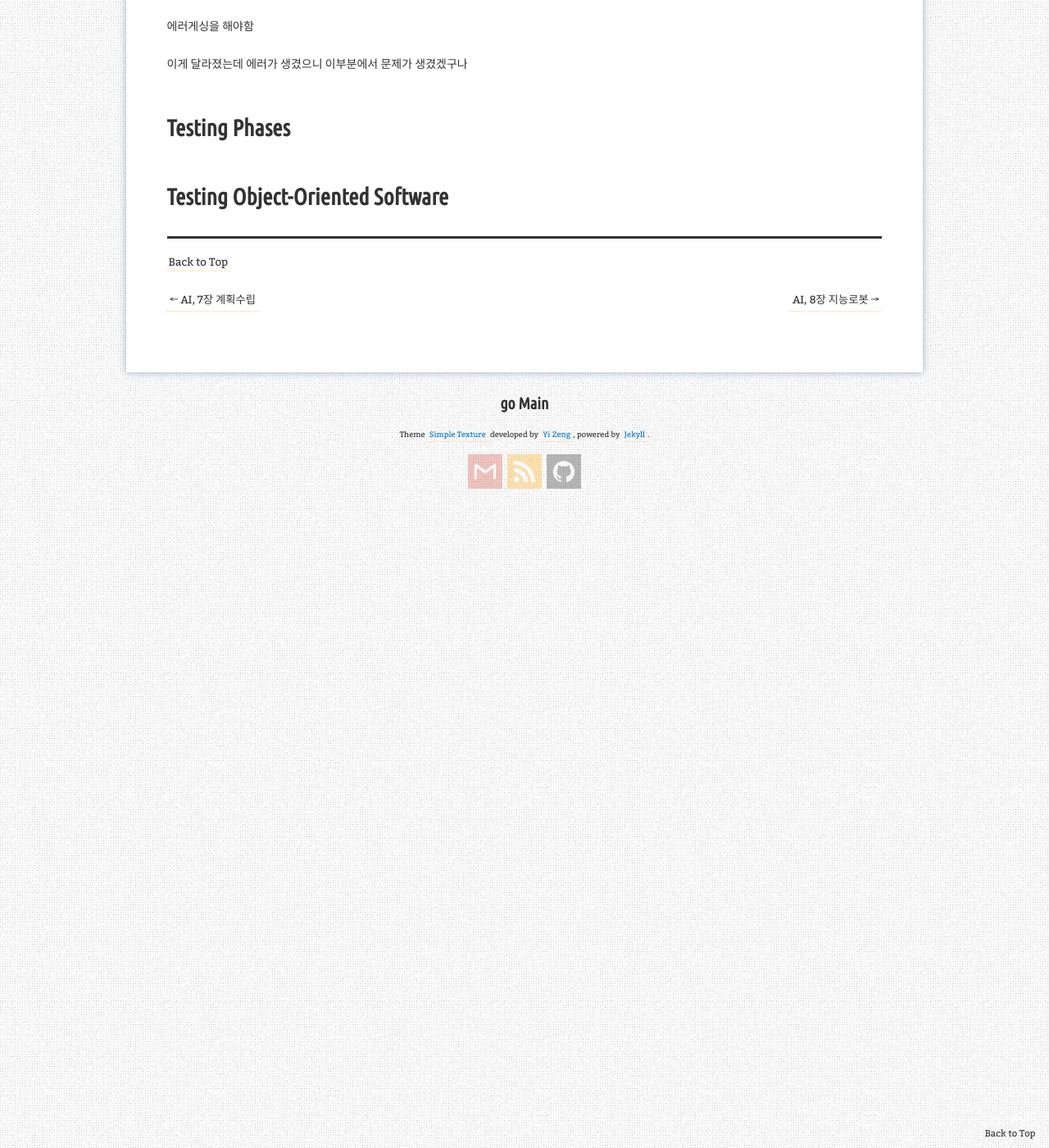
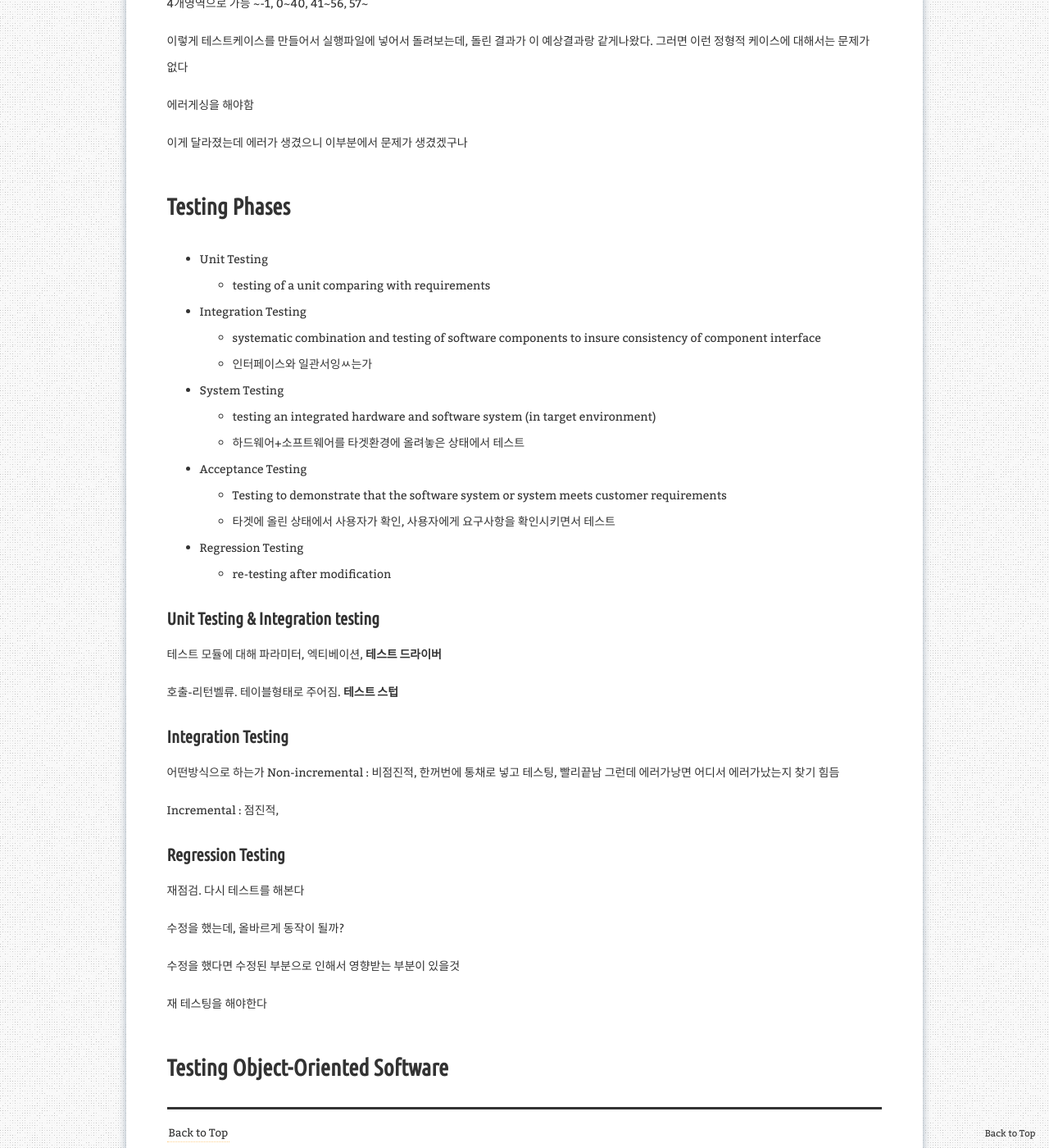
Before and after one commit to aristohyun/aristohyun.github.io, a Jekyll site: the page built from _posts/2021-11-22-SE_08.md, in a window 1280 px wide and 1400 px high, scrolled down 9978 px. Shown: the whole window at 82% size. Built offline with Jekyll 4.4.1, drawn with Linux system fonts in a browser that asks for light colours; comment, search, counter and statistics services are not loaded; some of the changed text lies outside the part shown.

Commit message:
Update 2021-11-22-SE_08.md

```diff
--- a/_posts/2021-11-22-SE_08.md
+++ b/_posts/2021-11-22-SE_08.md
@@ -365,4 +365,45 @@ boundary value
 
 # Testing Phases
 
+- Unit Testing
+  - testing of a unit comparing with requirements
+- Integration Testing
+  - systematic combination and testing of software components to insure consistency of component interface
+  - 인터페이스와 일관서잉ㅆ는가
+- System Testing
+  - testing an integrated hardware and software system (in target environment)
+  - 하드웨어+소프트웨어를 타겟환경에 올려놓은 상태에서 테스트
+- Acceptance Testing
+  - Testing to demonstrate that the software system or system meets customer requirements
+  - 타겟에 올린 상태에서 사용자가 확인, 사용자에게 요구사항을 확인시키면서 테스트
+- Regression Testing
+  - re-testing after modification
+
+### Unit Testing & Integration testing
+
+테스트 모듈에 대해 파라미터, 엑티베이션,  **테스트 드라이버**
+
+호출-리턴벨류. 테이블형태로 주어짐. **테스트 스텁**
+
+
+### Integration Testing
+
+어떤방식으로 하는가
+Non-incremental : 비점진적, 한꺼번에 통채로 넣고 테스팅, 빨리끝남 그런데 에러가낭면 어디서 에러가났는지 찾기 힘듬
+
+Incremental : 점진적,
+
+
+### Regression Testing
+
+재점검. 다시 테스트를 해본다
+
+수정을 했는데, 올바르게 동작이 될까?
+
+수정을 했다면 수정된 부분으로 인해서 영향받는 부분이 있을것
+
+재 테스팅을 해야한다
+
+
+
 # Testing Object-Oriented Software
```
